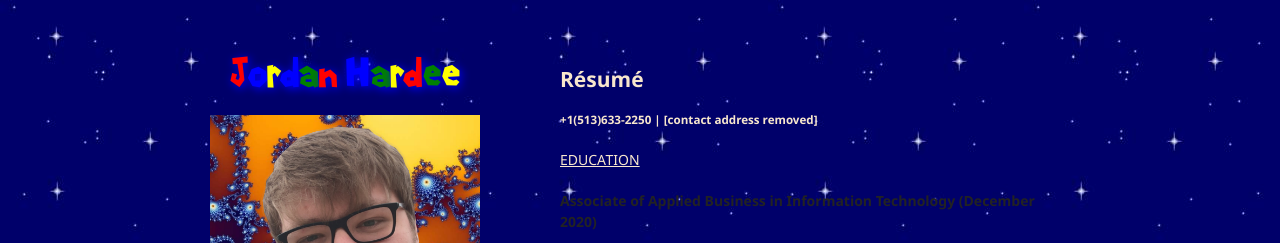
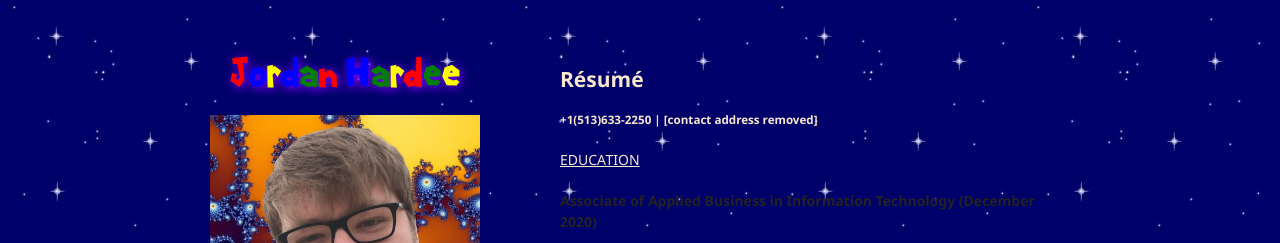
Before and after one commit to jordanhardee/jordanhardee.github.io, a Jekyll site: the page built from resume.md, in a window 1280 px wide. Shown: the top 243 px of the page. Built offline with Jekyll 4.4.1, drawn with Linux system fonts in a browser that asks for light colours; our own code applies the rules of GitHub Pages for plain Markdown files.

```diff
--- a/_sass/jekyll-theme-minimal.scss
+++ b/_sass/jekyll-theme-minimal.scss
@@ -38,7 +38,7 @@
 font-family: "Mario";
 /*text-shadow: 1px 0 0 #000, 0 -1px 0 #000, 0 1px 0 #000, -1px 0 0 #000;*/
 /*text-shadow: 1px 0 0 #777777, 0 -1px 0 #777777, 0 1px 0 #777777, -1px 0 0 #777777;*/
-text-shadow:2px 2px 10px blue;
+text-shadow:2px 2px 10px rgb(132, 0, 255);
 font-size:200%;
 font-size: 0;     // whitespaces go away
 text-align: center;
```
